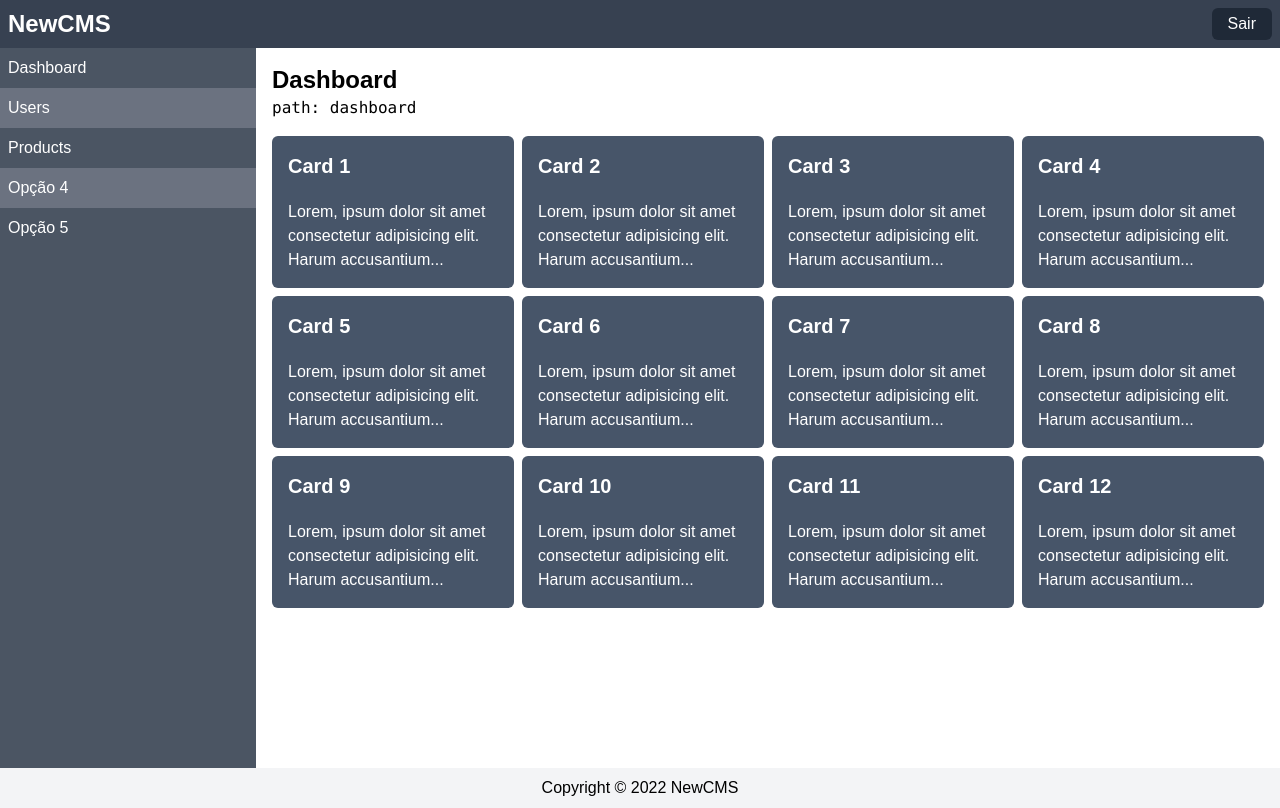
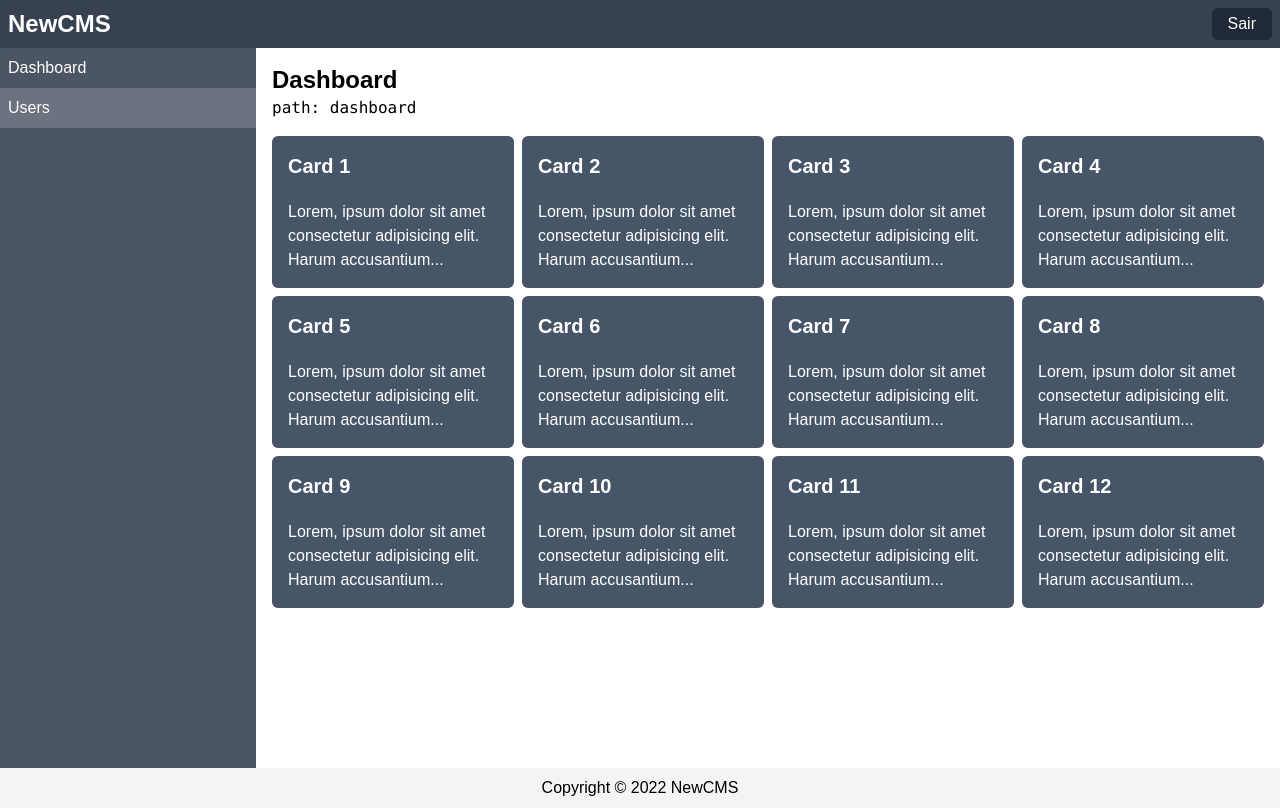
Before and after one commit to savifon/new-cms, a React (Create React App) app: page / in a window 1280 px wide. Both pictures are taken after a click on the button "Entrar". Built offline with nearby package versions, Linux system fonts and the light colour scheme.

Commit message:
updating routes

```diff
--- a/src/components/Menu/index.jsx
+++ b/src/components/Menu/index.jsx
@@ -14,18 +14,6 @@ const Menu = () => {
                 >
                     Users
                 </Link>
-                <Link className="p-2 hover:bg-gray-800 transition-all" to="#">
-                    Products
-                </Link>
-                <Link
-                    className="p-2 bg-gray-500 hover:bg-gray-800 transition-all"
-                    to="#"
-                >
-                    Opção 4
-                </Link>
-                <Link className="p-2 hover:bg-gray-800 transition-all" to="#">
-                    Opção 5
-                </Link>
             </nav>
         </>
     );
--- a/src/routes/AppRoutes.js
+++ b/src/routes/AppRoutes.js
@@ -61,15 +61,6 @@ const AppRoutes = () => {
                             </Private>
                         }
                     />
-                    <Route
-                        exact
-                        path="/products"
-                        element={
-                            <Private>
-                                <Admin module="products" title="Produtos" />
-                            </Private>
-                        }
-                    />
                 </Routes>
             </AuthProvider>
         </Router>
```
